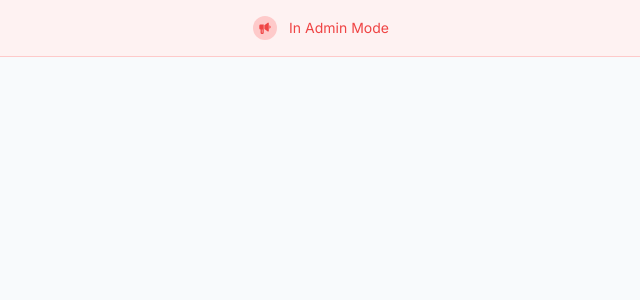
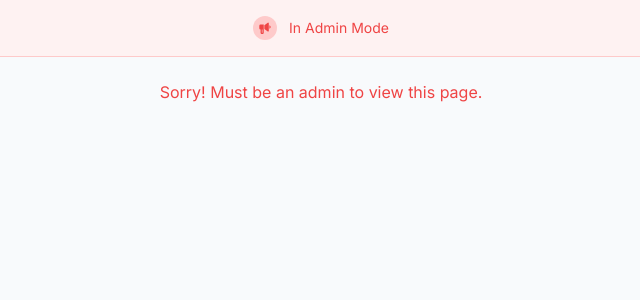
Before and after one commit to candicecz/oscars-ballot, a Next.js app: page /seed in a window 1280 px wide. Shown: the top 300 px of the page, without its empty margins (319-959 px from the left). Built offline with nearby package versions, Linux system fonts and the light colour scheme; no server answers; the database is empty.

Commit message:
feat: add admin authentication

```diff
--- a/src/app/seed/page.tsx
+++ b/src/app/seed/page.tsx
@@ -1,3 +1,4 @@
+import { getServerSession } from "next-auth/next";
 import { Dashboard } from "@/components/dashboard";
 import { Banner } from "./components/banner";
 import { SeedDatabase } from "./components/seed-btn";
@@ -6,8 +7,26 @@ import { seedCategories } from "./actions/categories";
 import { seedNominees } from "./actions/nominees";
 import { getCategories } from "@/queries/categories";
 import { getNominees } from "@/queries/nominees";
+import { authOptions } from "@/api/auth/[...nextauth]/config";
+import { getUserByEmail } from "@/queries/users";
 
 export default async function SeedDBPage() {
+  const session = await getServerSession(authOptions);
+  const email = session?.user?.email || "";
+  const { user } = await getUserByEmail({
+    email,
+  });
+
+  if (!user?.isAdmin)
+    return (
+      <>
+        <Banner />
+        <main className="flex flex-col mt-20 text-center text-red-500">
+          Sorry! Must be an admin to view this page.
+        </main>
+      </>
+    );
+
   const { categories } = await getCategories();
   const { nominees } = await getNominees();
   return (
@@ -18,7 +37,8 @@ export default async function SeedDBPage() {
           <Dashboard />
         </AuthRoute>
         {/* Order matters here, seed categories before nominees. */}
-        {/* <SeedDatabase
+        <>
+          <SeedDatabase
             count={categories.length}
             description="Seed categories before seeding nominees."
             label="Seed Categories"
@@ -29,7 +49,8 @@ export default async function SeedDBPage() {
             description="Seed nominees once categories are available."
             label="Seed Nominees"
             seedFn={seedNominees}
-        /> */}
+          />
+        </>
       </main>
     </>
   );
```
Lines whose indentation alone changed are shown as unchanged.
